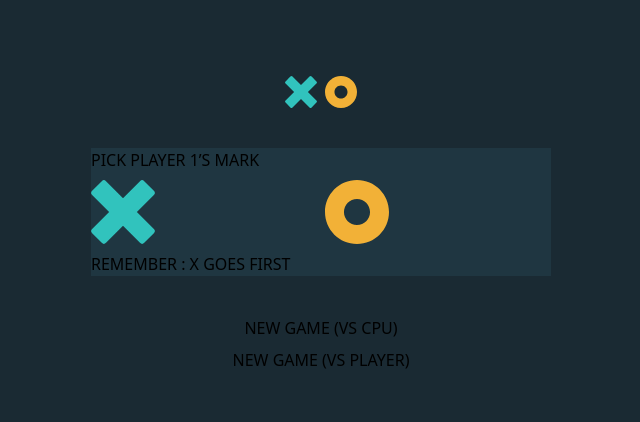
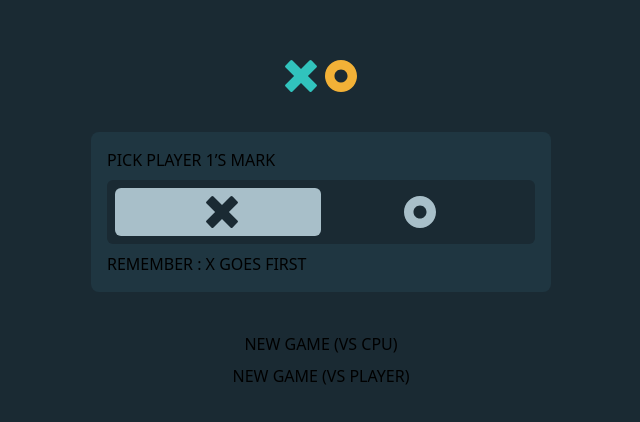
Before and after one commit to jasper2virtual/fem-tic-tac-toe, a Vue app: page / in a window 1280 px wide. Shown: the part 176-598 px from the top of the page, without its empty margins (319-959 px from the left). Built offline with nearby package versions, Linux system fonts and the light colour scheme.

Commit message:
Add player mark selection component and update App.vue for state management

```diff
--- a/src/App.vue
+++ b/src/App.vue
@@ -9,13 +9,14 @@
   </div>
 </template>
 <script lang="ts" setup>
-import { ref } from 'vue';
+import { provide, ref } from 'vue';
 import MainScreenContainer from '@/components/main-screen-container.vue'
 import NewGameMenu from '@/components/new-game-menu.vue'
 import GameBoard from '@/components/game-board.vue'
 
 // Data
-const player1mark = ref('X');
+const player1mark = ref<'X'|'O'>('X');
+provide('player1mark', player1mark);
 
 // State
 const currentScreen = ref<'NewGameMenu' | 'GameBoard'>('NewGameMenu');
--- a/src/components/new-game-menu.vue
+++ b/src/components/new-game-menu.vue
@@ -4,17 +4,8 @@
             <img src="@/images/icon-x.svg" alt="X" class="w-8 h-8" />
             <img src="@/images/icon-o.svg" alt="O" class="w-8 h-8" />
         </div>
-        <div class="flex flex-col gap-2 bg-app-semi-dark-navy">
-            <div>PICK PLAYER 1’S MARK</div>
-            <div class="flex gap-2 justify-center">
-                <button class="flex-1 switch-button">
-                    <i v-html="iconXSvg" />
-                </button>
-                <button class="flex-1 switch-button">
-                    <i v-html="iconOSvg" />
-                </button>
-            </div>
-            <div>REMEMBER : X GOES FIRST</div>
+        <div>
+            <player1-mark-selector />
         </div>
         <div class="flex flex-col gap-2">
             <button>NEW GAME (VS CPU)</button>
@@ -23,14 +14,5 @@
     </div>
 </template>
 <script lang="ts" setup>
-import iconXSvg from '@/images/icon-x.svg?raw';
-import iconOSvg from '@/images/icon-o.svg?raw';
+import player1MarkSelector from './player1-mark-selector.vue'
 </script>
-<style lang="scss" scoped>
-.switch-button {
-    &>i>svg {
-        width: 32px;
-        height: 32px;
-    }
-}
-</style>
--- /dev/null
+++ b/src/components/player1-mark-selector.vue
@@ -0,0 +1,54 @@
+<template>
+    <div class="flex flex-col gap-2 bg-app-semi-dark-navy p-4 rounded-lg">
+        <div>PICK PLAYER 1’S MARK</div>
+        <label class="p-2 bg-app-dark-navy grid rounded-md">
+            <input type="checkbox" true-value="X" false-value="O" v-model="player1mark"
+                class="appearance-none col-span-full row-span-full" />
+            <div class="col-span-full row-span-full grid grid-cols-2 place-items-center p-2">
+                <i v-html="iconXSvg" ref="iconXRef" class="icon-x-o" :class="{ 'mark-selected': player1mark == 'X' }" />
+                <i v-html="iconOSvg" ref="iconORef" class="icon-x-o" :class="{ 'mark-selected': player1mark == 'O' }" />
+            </div>
+            <div class="col-span-full row-span-full relative">
+                <div class="absolute h-full w-1/2 bg-app-silver rounded-md transition-[left] duration-500"
+                    :class="{ 'left-0': player1mark == 'X', 'left-1/2': player1mark == 'O' }"></div>
+            </div>
+        </label>
+        <div>REMEMBER : X GOES FIRST</div>
+    </div>
+</template>
+<script lang="ts" setup>
+import { onMounted, useTemplateRef, inject } from 'vue'
+import iconXSvg from '@/images/icon-x.svg?raw'
+import iconOSvg from '@/images/icon-o.svg?raw'
+
+const iconXRef = useTemplateRef('iconXRef')
+const iconORef = useTemplateRef('iconORef')
+onMounted(() => {
+    const iconXSvgElement = iconXRef.value?.querySelector('svg') as SVGElement
+    const iconOSvgElement = iconORef.value?.querySelector('svg') as SVGElement
+    [iconXSvgElement, iconOSvgElement].forEach((svgElement) => {
+        svgElement.setAttribute('viewBox', '0 0 64 64')
+        svgElement.setAttribute('width', '32')
+        svgElement.setAttribute('height', '32')
+    })
+})
+const player1mark = inject('player1mark')
+</script>
+<style lang="scss" scoped>
+@use "@/styles/main.scss";
+
+.icon-x-o {
+    @apply z-10;
+
+    & :deep(>svg>path) {
+        @apply transition-[fill] duration-500;
+        @apply fill-app-silver
+    }
+}
+
+.icon-x-o.mark-selected {
+    & :deep(>svg>path) {
+        @apply fill-app-dark-navy
+    }
+}
+</style>
```
